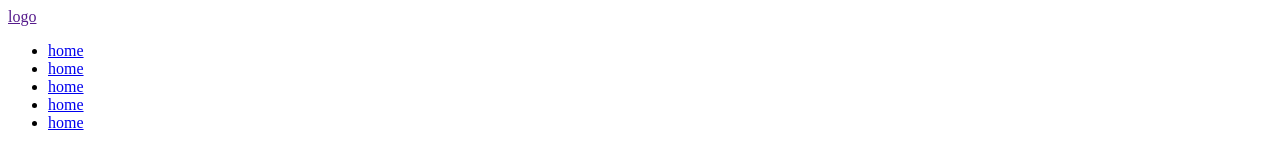
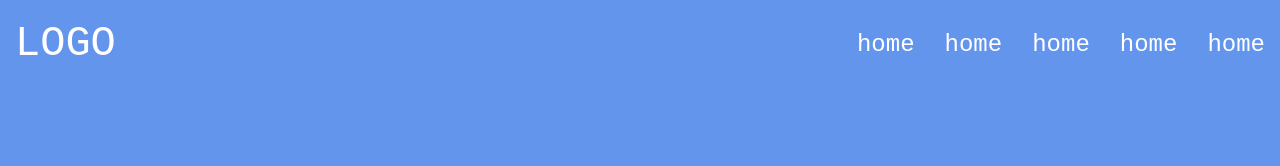
Before and after one commit to sss077/gitsstartt, a plain HTML site: page index.html in a window 1280 px wide. Drawn offline with Linux system fonts and the light colour scheme.

Commit message:
add style.css

```diff
--- a/index.html
+++ b/index.html
@@ -5,13 +5,14 @@
     <meta http-equiv="X-UA-Compatible" content="IE=edge">
     <meta name="viewport" content="width=device-width, initial-scale=1.0">
     <title>Git start</title>
+    <link rel="stylesheet" href="style.css">
 </head>
 <body>
     <header class="header">
         <nav class="header__nav">
             <div class="container nav__container">
-                <a href="" class="nav__logo">logo</a>
-                <ul class="nav__list">
+                <a href="" class="header__logo">logo</a>
+                <ul class="header__list">
                     <li class="header__item">
                         <a href="#!" class="header__link">home</a>
                     </li>
--- /dev/null
+++ b/style.css
@@ -0,0 +1,44 @@
+*{
+    box-sizing: border-box;
+    margin: 0;
+    padding: 0;
+    font-family: 'Courier New', Courier, monospace;
+}
+a{
+    text-decoration: none;
+}
+ul{
+    list-style: none;
+}
+.container{
+    max-width: 1320px;
+ width: 100%;
+ margin: 0 auto;
+ padding: 0 15px;
+}
+/* header start */
+header{
+    min-height: 100vh;
+    background: cornflowerblue;
+}
+.header__nav{
+    padding: 20px 0;
+}
+.nav__container{
+    display: flex;
+    justify-content: space-between;
+    align-items: center;
+}
+.header__logo{
+    font-size: 42px;
+    text-transform: uppercase;
+    color: #fff;
+}
+.header__list{
+    display: flex;
+    column-gap: 30px;
+}
+.header__link{
+    font-size: 24px;
+    color: #fff;
+}
```
